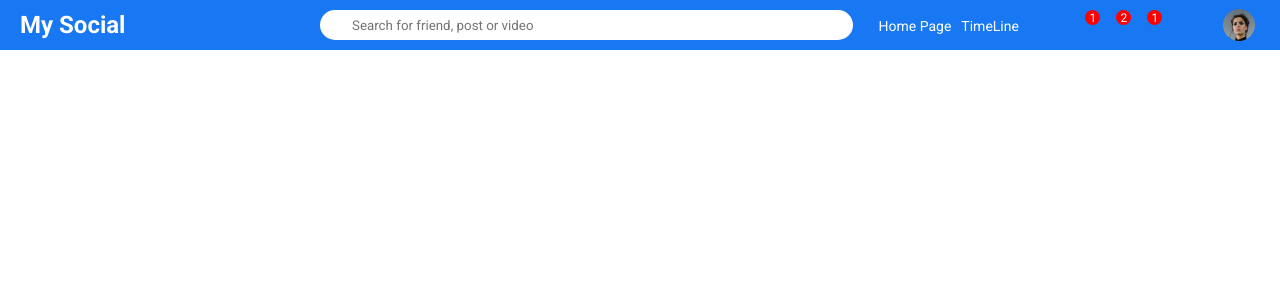
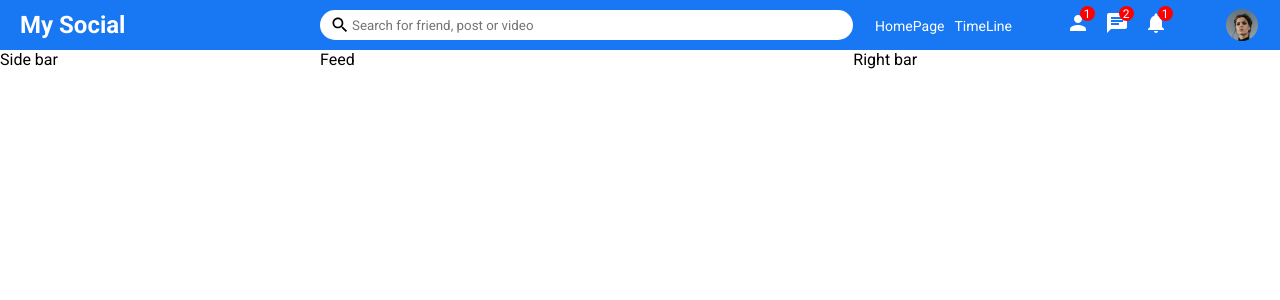
Before and after one commit to jehanzaib-dev/social, a React (Create React App) app: page / in a window 1280 px wide. Shown: the top 300 px of the page. Built offline with nearby package versions, Linux system fonts and the light colour scheme; some icons are missing.

Commit message:
main components created

```diff
--- /dev/null
+++ b/src/components/feed/feed.css
@@ -0,0 +1,3 @@
+.feedContainer{
+	flex: 5;
+}
--- /dev/null
+++ b/src/components/feed/feed.jsx
@@ -0,0 +1,11 @@
+
+import "./feed.css";
+
+export default function Feed(){
+
+	return(
+		<div className='feedContainer'>
+			Feed
+		</div>
+		)
+}
--- /dev/null
+++ b/src/components/rightbar/rightbar.css
@@ -0,0 +1,3 @@
+.rightBar{
+	flex: 4;
+}
--- /dev/null
+++ b/src/components/rightbar/rightbar.jsx
@@ -0,0 +1,11 @@
+
+import "./rightbar.css";
+
+export default function RightBar(){
+
+	return(
+		<div className='rightBar'>
+			Right bar
+		</div>
+		)
+}
--- /dev/null
+++ b/src/components/sidebar/sidebar.css
@@ -0,0 +1,3 @@
+.sidebar{
+	flex: 3;
+}
--- /dev/null
+++ b/src/components/sidebar/sidebar.jsx
@@ -0,0 +1,11 @@
+
+import './sidebar.css';
+
+export default function SideBar(){
+
+	return(
+		<div className='sidebar'>
+			Side bar
+		</div>
+		)
+}
--- a/src/components/topbar/topbar.jsx
+++ b/src/components/topbar/topbar.jsx
@@ -1,11 +1,13 @@
 import './topbar.css';
-import SearchIcon from '@mui/icons-material/Search';
-import PersonIcon from '@mui/icons-material/Person';
-import ChatIcon from '@mui/icons-material/Chat';
-import NotificationsIcon from '@mui/icons-material/Notifications';
+import * as MuiIcons from "@mui/icons-material";
 
 
 export default function TopBar(){
+	const SearchIcon=MuiIcons.Search;
+	const PersonIcon=MuiIcons.Person;
+	const ChatIcon=MuiIcons.Chat;
+	const NotificationsIcon=MuiIcons.Notifications;
+
 
 	return(
 		<div className='topbarContainer'>
@@ -20,7 +22,7 @@ export default function TopBar(){
 		</div>
 		<div className="topbarRight">
 			<div className="topbarLinks">
-			<span className="topbarLink">Home Page</span>
+			<span className="topbarLink">HomePage</span>
 			<span className="topbarLink">TimeLine</span>
 		</div>
 			<div className="topbarIcons">
--- a/src/pages/home/home.css
+++ b/src/pages/home/home.css
@@ -0,0 +1,4 @@
+.homeContainer{
+	display: flex;
+	width: 100%;
+}
--- a/src/pages/home/home.jsx
+++ b/src/pages/home/home.jsx
@@ -1,8 +1,19 @@
+import './home.css';
 import TopBar from '../../components/topbar/topbar.jsx';
+import Sidebar from '../../components/sidebar/sidebar.jsx';
+import Feed from '../../components/feed/feed.jsx';
+import RightBar from '../../components/rightbar/rightbar.jsx';
 
 export default function HomePage(){
 
 	return(
+		<>
 		<TopBar/>
+		<div className="homeContainer">
+			<Sidebar/>
+			<Feed/>
+			<RightBar/>
+		</div>
+		</>
 		)
 }
```
